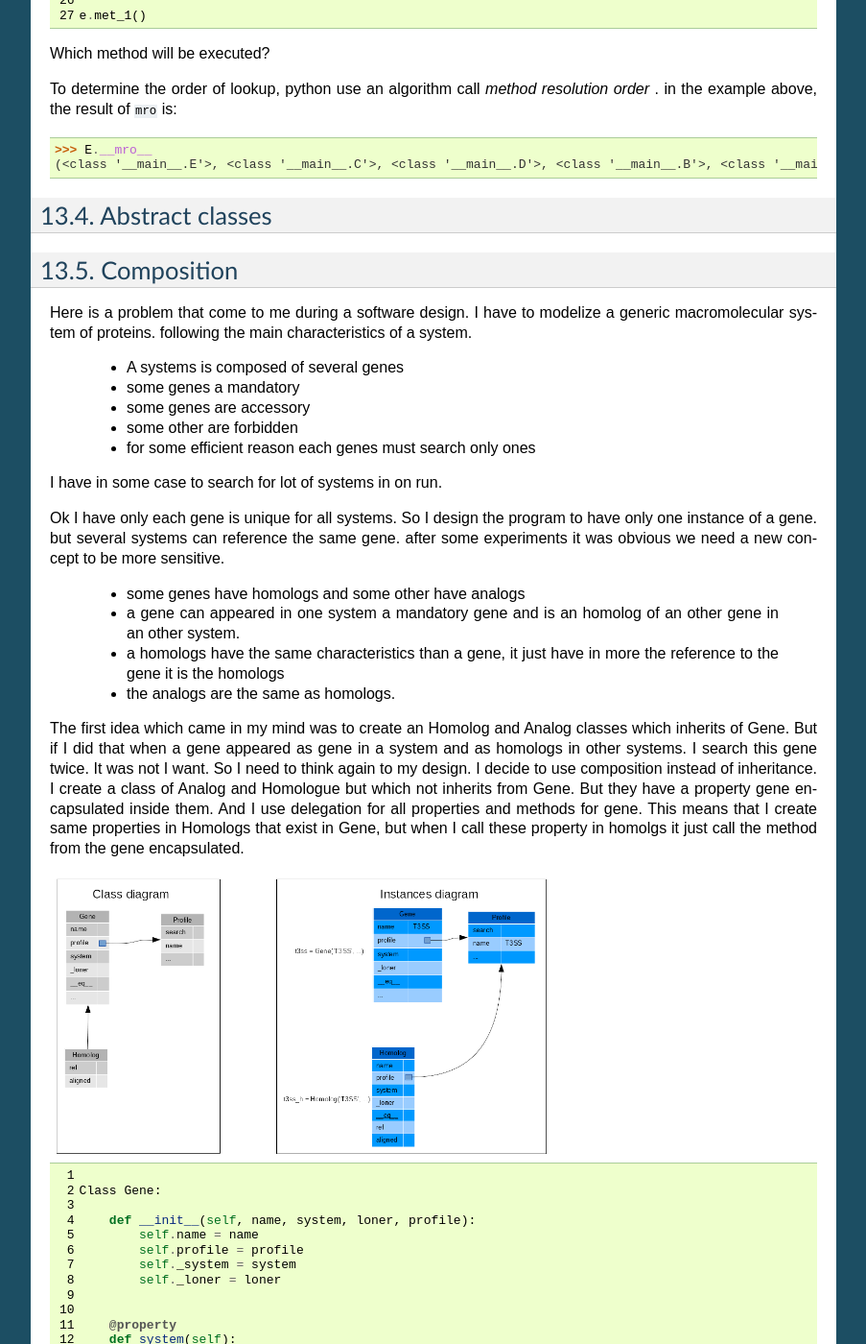
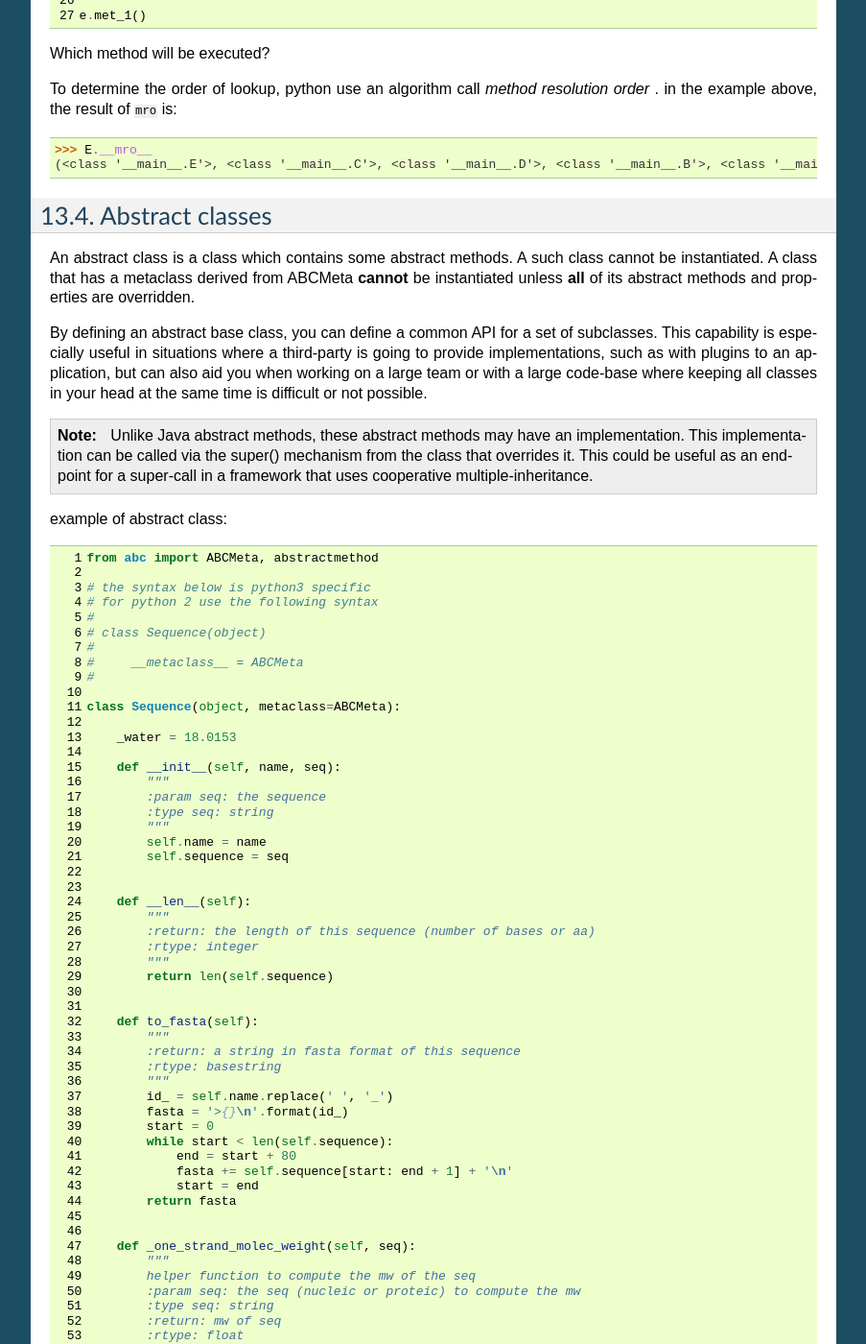
Before and after one commit to C3BI-pasteur-fr/python-course-1, a Sphinx documentation site: the page built from source/Architecture_and_Design.rst, in a window 1280 px wide and 1400 px high, scrolled down 7000 px. Shown: the whole window at 96% size, without its empty margins (198-1101 px from the left). Built offline with Sphinx 7.4.7, drawn with Linux system fonts in a browser that asks for light colours; some of the changed text lies outside the part shown.

Commit message:
add paragraph about abstract class and exercises

```diff
--- a/source/Architecture_and_Design.rst
+++ b/source/Architecture_and_Design.rst
@@ -143,6 +143,44 @@ in the example above, the result of ``mro`` is::
 Abstract classes
 ================
 
+An abstract class is a class which contains some abstract methods. A such class cannot be instantiated.
+A class that has a metaclass derived from ABCMeta **cannot** be instantiated unless **all** of its abstract methods and
+properties are overridden.
+
+By defining an abstract base class, you can define a common API for a set of subclasses.
+This capability is especially useful in situations where a third-party is going to provide implementations,
+such as with plugins to an application, but can also aid you when working on a large team or with a large code-base
+where keeping all classes in your head at the same time is difficult or not possible.
+
+.. note::
+    Unlike Java abstract methods, these abstract methods may have an implementation.
+    This implementation can be called via the super() mechanism from the class that overrides it.
+    This could be useful as an end-point for a super-call in a framework that uses cooperative multiple-inheritance.
+
+example of abstract class:
+
+.. literalinclude:: _static/code/abstract_sequence.py
+   :linenos:
+   :language: python
+
+
+.. code-block:: python
+
+    python3 abstract_sequence.py
+    Ecor I 3870.4
+    Ecor I ACGT
+    ----------
+    my prot 765.9168999999999
+    my prot VFHNWARLQCSDTOEMUPYKGI
+    ----------
+    Traceback (most recent call last):
+      File "abstract_sequence.py", line 132, in <module>
+        neither_nuc_nor_prot = Sequence('truc', 'GAATTC')
+    TypeError: Can't instantiate abstract class Sequence with abstract methods molecular_weight
+
+
+:download:`abstract_sequence.py <_static/code/abstract_sequence.py>` .
+
 
 Composition
 ===========
@@ -177,7 +215,7 @@ it just call the method from the gene encapsulated.
 .. image:: _static/figs/homolog_inheritance.png
        :alt:  inheritance
        :align: left
-       :height: 300px
+       :height: 400px
 
 
 .. literalinclude:: _static/code/homolog.py
@@ -194,7 +232,7 @@ with the looking attribute as argument.
 .. image:: _static/figs/homolog_getattr.png
        :alt:  composition
        :align: left
-       :height: 300px
+       :height: 400px
 
 .. literalinclude:: _static/code/homolog_getattr.py
    :linenos:
@@ -207,3 +245,45 @@ with the looking attribute as argument.
 
 Exercises
 =========
+
+Exercise
+--------
+
+Create 2 classes
+
+ * Sequence
+ * MutableSequence
+
+These 2 classes have same attributes but Sequence can be mutate and extend whereas Sequence are immutable.
+
+Exercise
+--------
+
+how can you modeling
+
+    * non mutable DNA sequence
+    * mutable DNA sequence
+    * non mutable amino acid sequence
+    * mutable amino acid sequence
+
+    can you easily extend your model to support no mutable/ mutable RNA sequence ?
+
+.. note::
+    You have not to implement all methods just design the api: the class, attributes, and methods
+
+
+Exercise
+--------
+
+work with in small groups (2-3 people).
+To solve a problem we need to design
+
+    * genome
+    * gene
+    * sequence
+
+in context in eukaryote and prokaryote. propose an architecture. you hav not to implement methods just
+do a schema of the components and the relations between the components.
+
+    .. note::
+        you can add objects not listed above if you need for your architecture.
--- /dev/null
+++ b/source/_static/code/abstract_sequence.py
@@ -0,0 +1,136 @@
+from abc import ABCMeta, abstractmethod
+
+# the syntax below is python3 specific
+# for python 2 use the following syntax
+#
+# class Sequence(object)
+#
+#     __metaclass__ = ABCMeta
+#
+
+class Sequence(object, metaclass=ABCMeta):
+
+    _water = 18.0153
+
+    def __init__(self, name, seq):
+        """
+        :param seq: the sequence
+        :type seq: string
+        """
+        self.name = name
+        self.sequence = seq
+
+
+    def __len__(self):
+        """
+        :return: the length of this sequence (number of bases or aa)
+        :rtype: integer
+        """
+        return len(self.sequence)
+
+
+    def to_fasta(self):
+        """
+        :return: a string in fasta format of this sequence
+        :rtype: basestring
+        """
+        id_ = self.name.replace(' ', '_')
+        fasta = '>{}\n'.format(id_)
+        start = 0
+        while start < len(self.sequence):
+            end = start + 80
+            fasta += self.sequence[start: end + 1] + '\n'
+            start = end
+        return fasta
+
+
+    def _one_strand_molec_weight(self, seq):
+        """
+        helper function to compute the mw of the seq
+        :param seq: the seq (nucleic or proteic) to compute the mw
+        :type seq: string
+        :return: mw of seq
+        :rtype: float
+        """
+        return sum([self._weight_table[base] for base in seq]) - (len(seq) - 1) * self._water
+
+
+    @abstractmethod
+    def molecular_weight(self):
+        """
+        tihis method is abstract and must be implemented in child classes
+        :return: The molecular weight
+        :rtype: float
+        """
+        pass
+
+    @property
+    def alphabet(self):
+        return self._alphabet
+
+
+class DNASequence(Sequence):
+
+    _alphabet = 'ACGT'
+    _weight_table = {'A': 347.2212, 'C': 323.1965, 'G': 363.2206, 'T': 322.2085}
+
+    def gc_percent(self):
+        """
+        :return: the ratio of G and C bases in sequence
+        :rtype: float
+        """
+        return float(self.sequence.count('G') + self.sequence.count('C')) / len(self.sequence)
+
+    def molecular_weight(self):
+        """
+        :return: The molecular weight
+        :rtype: float
+        """
+        direct_weight = super()._one_strand_molec_weight(self.sequence)
+        rev_comp = self.rev_comp()
+        rev_comp_weight = super()._one_strand_molec_weight(rev_comp.sequence)
+        return direct_weight + rev_comp_weight
+
+    def rev_comp(self):
+        """
+        :return: a new sequence representing the reverse complement
+        :rtype: :class:`DNASequence` object
+        """
+        rev = self.sequence[::-1]
+        table = str.maketrans(self._alphabet, self._alphabet[::-1])
+        rev_comp = str.translate(rev, table)
+        return DNASequence(self.name + '_reverse', rev_comp)
+
+
+class AASequence(Sequence):
+
+    _water = 18.0153
+    _weight_table = {'A': 89.0932, 'C': 121.1582, 'E': 147.1293,
+                     'D': 133.1027, 'G': 75.0666, 'F': 165.1891,
+                     'I': 131.1729, 'H': 155.1546, 'K': 146.1876,
+                     'M': 149.2113, 'L': 131.1729, 'O': 255.3134,
+                     'N': 132.1179, 'Q': 146.1445, 'P': 115.1305,
+                     'S': 105.0926, 'R': 174.201, 'U': 168.0532,
+                     'T': 119.1192, 'W': 204.2252, 'V': 117.1463,
+                     'Y': 181.1885}
+
+    _alphabet = ''.join(_weight_table.keys())
+
+    def molecular_weight(self):
+        """
+        :return: The molecular weight
+        :rtype: float
+        """
+        return super()._one_strand_molec_weight(self.sequence)
+
+if __name__ == '__main__':
+
+    nuc = DNASequence('Ecor I', 'GAATTC')
+    prot = AASequence('my prot', 'MLEFVQ')
+
+    for molec in [nuc, prot]:
+        print(molec.name, molec.molecular_weight())
+        print(molec.name, molec.alphabet)
+        print('-' * 10)
+
+    neither_nuc_nor_prot = Sequence('truc', 'GAATTC')
```
